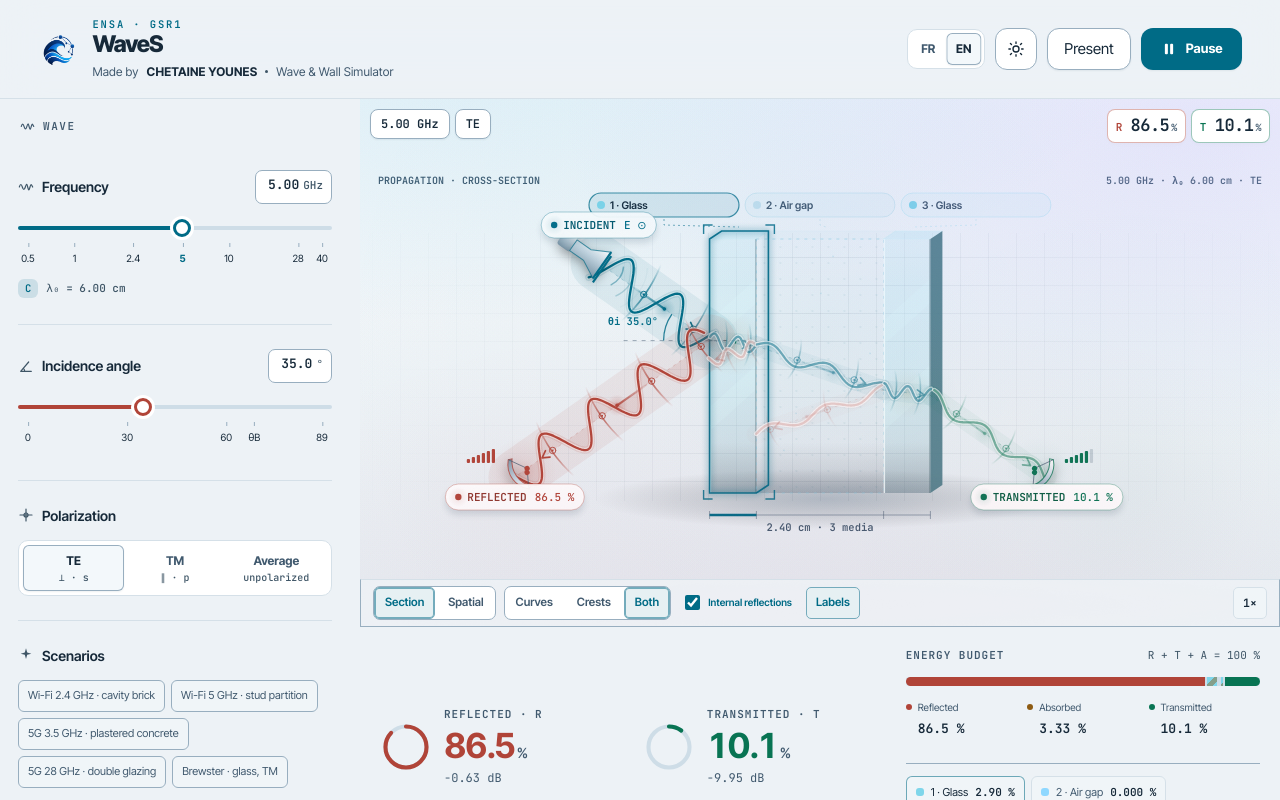
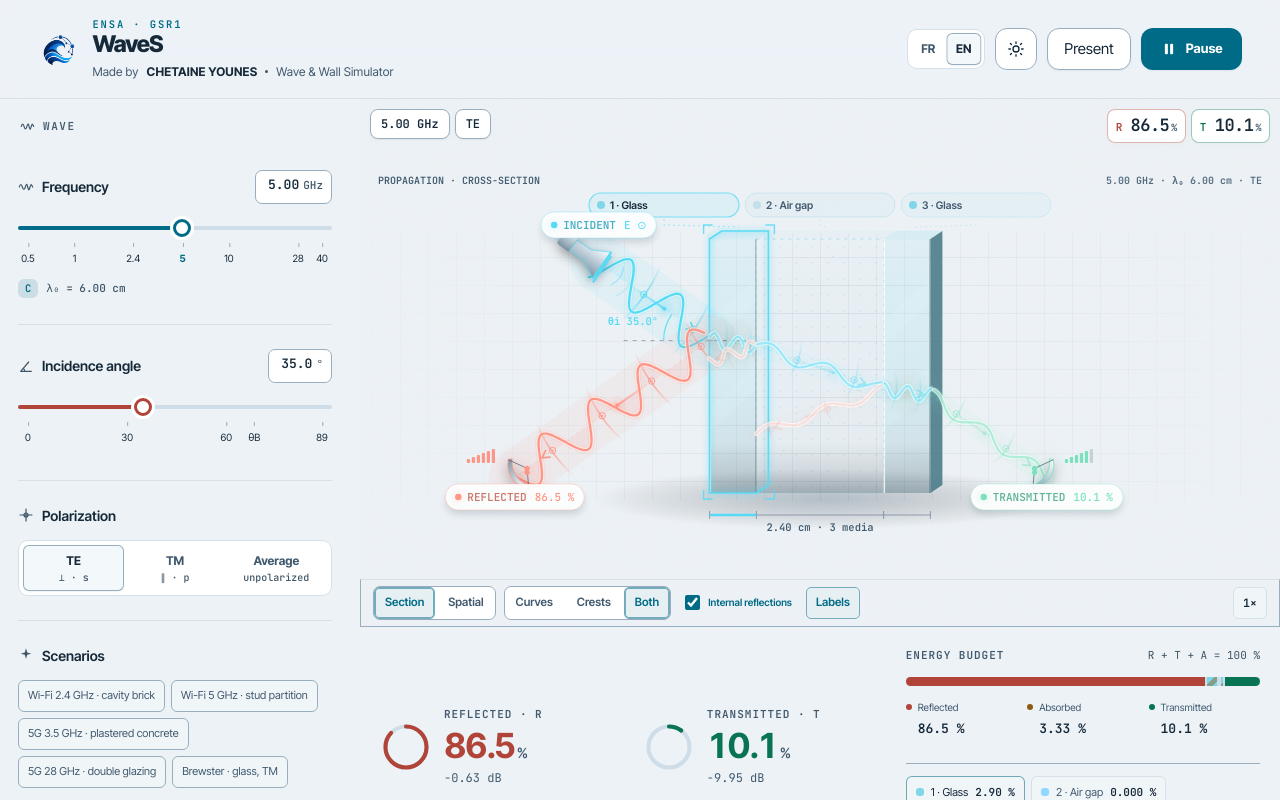
Before and after one commit to FYI88/WAVES, a React (Vite) app: page / in a window 1280 px wide. Built offline with nearby package versions, Linux system fonts and the light colour scheme.

Commit message:
Scene: flat lab backdrop, bright wave palette pinned per theme

```diff
--- a/src/App.tsx
+++ b/src/App.tsx
@@ -508,9 +508,9 @@ const PALETTES: Record<Theme, Palette> = {
     ink: "#162939",
     muted: "#40596e",
     faint: "#50687c",
-    inc: "#006b86",
-    ref: "#b04438",
-    tra: "#087453",
+    inc: "#55dbf5",
+    ref: "#ff9586",
+    tra: "#79e2bc",
     abs: "#8d5b13",
     acc: "#006b86",
     label: "rgba(255,255,255,0.94)",
@@ -526,33 +526,9 @@ const withAlpha = (hex: string, a: number) => {
   return `rgba(${r},${g},${b},${Math.max(0, Math.min(1, a))})`;
 };
 
-/* Canvas palette is resolved from the CSS theme variables once per theme
-   change so the canvases and the DOM share one source of truth.
-   PALETTES remains the fallback (first paint / no DOM). */
-function readCssPalette(theme: Theme): Palette {
-  const base = PALETTES[theme];
-  if (typeof window === "undefined" || typeof document === "undefined") return base;
-  const host = document.querySelector(".om");
-  if (!host) return base;
-  const cs = getComputedStyle(host);
-  const v = (name: string, fb: string) => {
-    const s = cs.getPropertyValue(name).trim();
-    return s || fb;
-  };
-  return {
-    ...base,
-    bg0: v("--om-bg", base.bg0),
-    ink: v("--om-ink", base.ink),
-    muted: v("--om-ink-2", base.muted),
-    faint: v("--om-ink-3", base.faint),
-    inc: v("--om-inc", base.inc),
-    ref: v("--om-ref", base.ref),
-    tra: v("--om-tra", base.tra),
-    abs: v("--om-abs", base.abs),
-    acc: v("--om-inc", base.acc),
-  };
-}
-
+/* Canvas palette: the scene draws from these per-theme constants only.
+   DOM accents live in the CSS --om-* tokens; the two are kept in sync by
+   hand, but the canvas must never depend on a stale DOM read. */
 const MONO = '"JetBrains Mono", ui-monospace, "SF Mono", Menlo, Consolas, monospace';
 const SANS = '"Inter Tight", "Inter", system-ui, -apple-system, "Segoe UI", sans-serif';
 
@@ -1875,7 +1851,7 @@ export function App() {
 
   const t = DICTS[lang];
   const fmt = useMemo(() => makeFmt(lang), [lang]);
-  const pal = useMemo(() => readCssPalette(theme), [theme]);
+  const pal = PALETTES[theme];
 
   const update = useCallback(<K extends "freq" | "angle" | "pol">(k: K, v: SimState[K]) => {
     setSim((s) => (s[k] === v ? s : { ...s, [k]: v }));
--- a/src/spatialScene.ts
+++ b/src/spatialScene.ts
@@ -135,13 +135,6 @@ export function drawSpatialScene(
   };
 
   ctx.clearRect(0, 0, width, height);
-  const background = ctx.createLinearGradient(0, 0, width, height);
-  background.addColorStop(0, palette.dark ? "#0b1923" : "#f5fafc");
-  background.addColorStop(0.55, palette.dark ? "#081219" : "#eaf2f7");
-  background.addColorStop(1, palette.dark ? "#101923" : "#f6f9fc");
-  ctx.fillStyle = background;
-  ctx.fillRect(0, 0, width, height);
-  glow({ x: width * 0.49, y: height * 0.45 }, width * 0.52, palette.inc, palette.dark ? 0.1 : 0.045); glow({ x: width * 0.86, y: height * 0.78 }, width * 0.3, palette.tra, palette.dark ? 0.06 : 0.03); glow({ x: width * 0.12, y: height * 0.8 }, width * 0.28, palette.ref, palette.dark ? 0.045 : 0.02); { const vignette = ctx.createRadialGradient(width / 2, height * 0.48, Math.min(width, height) * 0.3, width / 2, height * 0.48, Math.max(width, height) * 0.78); vignette.addColorStop(0, "rgba(0,0,0,0)"); vignette.addColorStop(1, palette.dark ? "rgba(1,4,9,.6)" : "rgba(110,140,165,.18)"); ctx.fillStyle = vignette; ctx.fillRect(0, 0, width, height); }
   ctx.save();
   ctx.globalAlpha = Math.min(1, intro * 2);
 
--- a/src/styles.css
+++ b/src/styles.css
@@ -1751,22 +1751,9 @@ a:hover {
 @media (min-width: 1680px) {
   .om-layout { grid-template-columns: 320px minmax(0, 1fr) 300px; }
 }
-/* ── ambient depth behind the stage ───────────────────────────────────────
-   The aurora/grain tokens were defined but the layer was stripped for the
-   flat "lab" look, which leaves a wide canvas reading as a dead rectangle.
-   Both layers are static (no animation, no per-frame cost) and sit over the
-   canvas but under the read-outs and the deck. */
-.om-scene::before {
-  content: "";
-  position: absolute;
-  inset: 0;
-  z-index: 1;
-  pointer-events: none;
-  background:
-    radial-gradient(120% 85% at 10% -10%, var(--om-aurora-a), transparent 62%),
-    radial-gradient(110% 95% at 92% 4%, var(--om-aurora-b), transparent 64%),
-    radial-gradient(130% 120% at 50% 118%, var(--om-aurora-c), transparent 66%);
-}
+/* ── grain over the stage ──────────────────────────────────────────────────
+   Flat lab background: the aurora depth layer was removed on request. Only
+   the static grain remains, sitting over the canvas but under the read-outs. */
 .om-scene::after {
   content: "";
   position: absolute;
--- a/src/waveRays.ts
+++ b/src/waveRays.ts
@@ -138,16 +138,8 @@ export function drawWaveRays(
     ctx.restore();
   };
 
-  /* ── Backdrop ─────────────────────────────────────────────────────── */
+  /* ── Backdrop: flat, the stage colour is painted by .om-scene in CSS ── */
   ctx.clearRect(0, 0, width, height);
-  const backdrop = ctx.createLinearGradient(0, 0, 0, height);
-  backdrop.addColorStop(0, dark ? "#0a1522" : "#f8fbfd");
-  backdrop.addColorStop(1, dark ? "#05090f" : "#e7eff4");
-  ctx.fillStyle = backdrop;
-  ctx.fillRect(0, 0, width, height);
-  glow(width / 2, middle, Math.max(width, height) * 0.55, palette.inc, dark ? 0.1 : 0.05);
-  glow(width * 0.84, bottom, width * 0.34, palette.tra, dark ? 0.07 : 0.035);
-  glow(width * 0.14, bottom, width * 0.3, palette.ref, dark ? 0.05 : 0.025);
   ctx.save();
   const gridStep = compact ? 22 : 28;
   const horizontal = ctx.createLinearGradient(16, 0, width - 16, 0);
```
